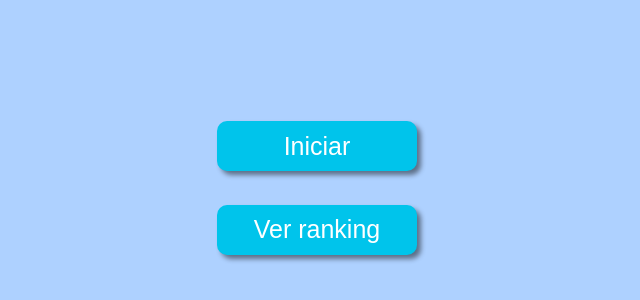
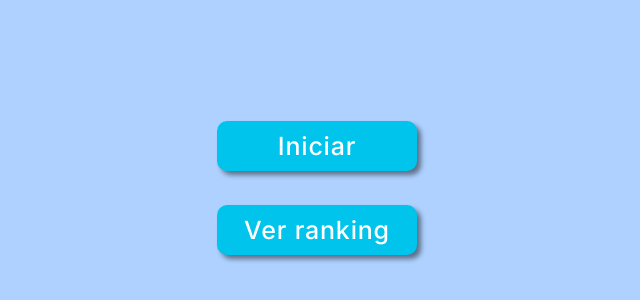
Before and after one commit to GabrielaOnaka/Seco_game_code, a React (Vite) app: page / in a window 1280 px wide. Shown: the part 212-512 px from the top of the page, without its empty margins (323-963 px from the left). Built offline with nearby package versions, Linux system fonts and the light colour scheme.

Commit message:
global font changed

```diff
--- a/src/App.css
+++ b/src/App.css
@@ -1,3 +1,5 @@
+@import url("https://fonts.googleapis.com/css2?family=Inter:ital,opsz,wght@0,14..32,100..900;1,14..32,100..900&display=swap");
+
 * {
   margin: 0;
   padding: 0;
@@ -5,4 +7,10 @@
   -webkit-user-select: none; /* Safari */
   -ms-user-select: none; /* IE 10 and IE 11 */
   user-select: none; /* Standard syntax */
+
+  font-family: "Inter", sans-serif;
+  font-optical-sizing: auto;
+  font-weight: 500;
+  font-style: normal;
+  letter-spacing: 0.8px;
 }
```
